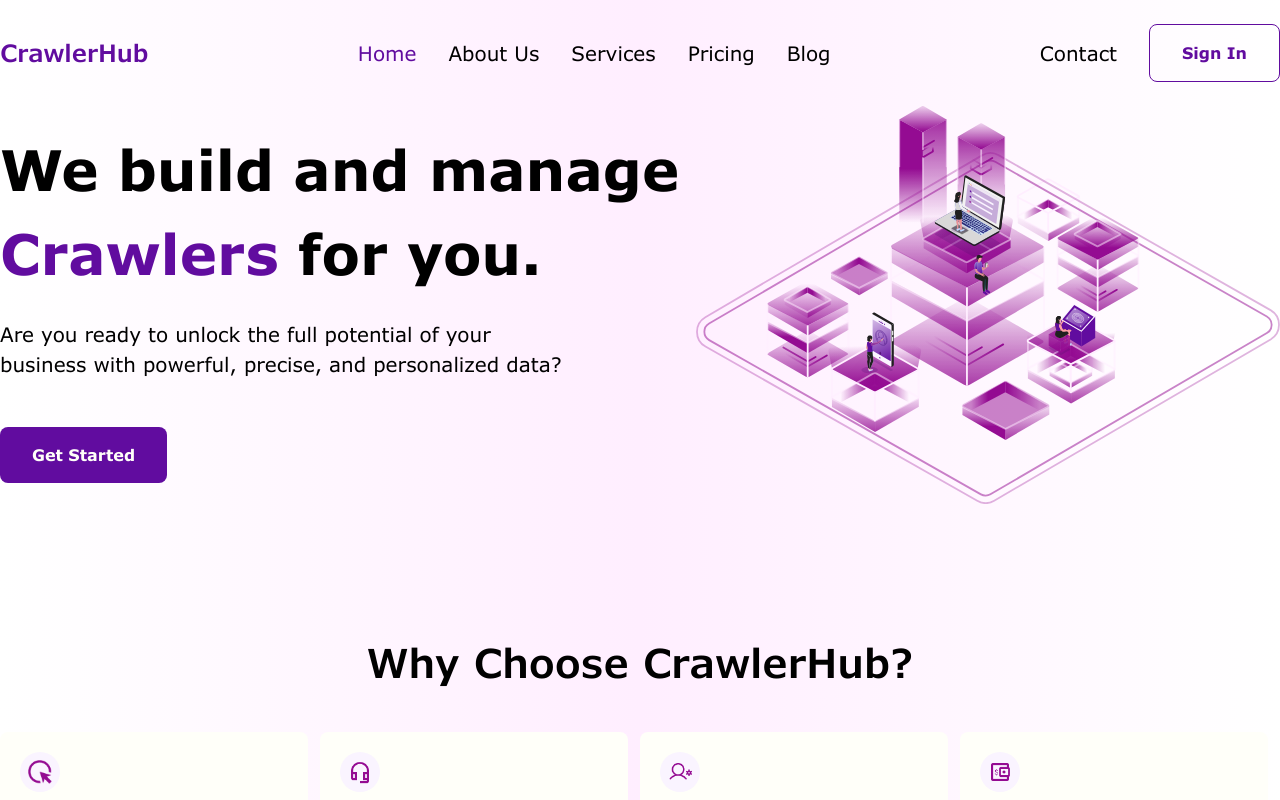
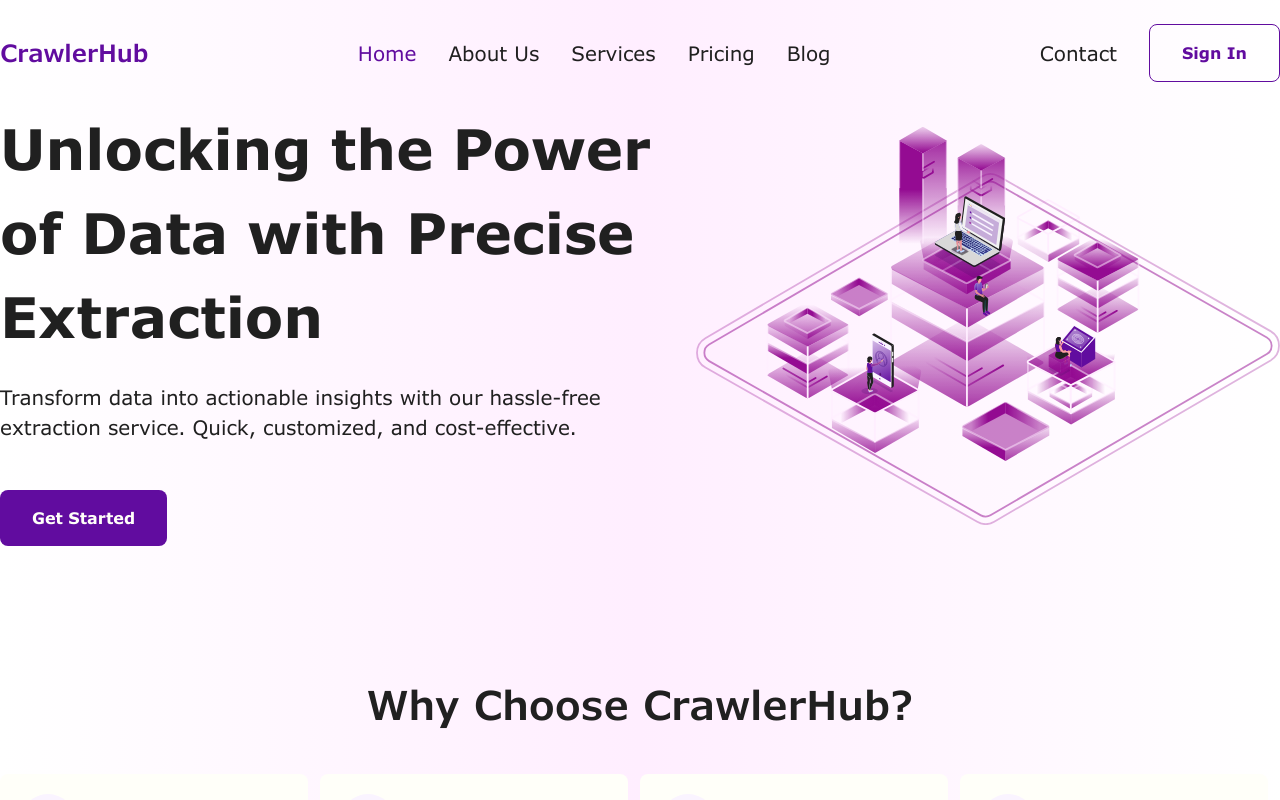
Before and after one commit to beecodeguy/crawlhub, a Next.js app: page / in a window 1280 px wide. Shown: the top 800 px of the page. Built offline with nearby package versions, Linux system fonts and the light colour scheme.

Commit message:
fix height width of icon

```diff
--- a/src/app/(webpage)/_components/ManageCrawlers.tsx
+++ b/src/app/(webpage)/_components/ManageCrawlers.tsx
@@ -9,12 +9,11 @@ const ManageCrawlers = () => {
       <div>
         <div className="flex flex-col gap-3">
           <div className="typography-h1">
-            We build and manage <span className="text-primary">Crawlers</span>{" "}
-            for you.
+            Unlocking the Power of Data with Precise Extraction
           </div>
           <span className="typography-b1">
-            Are you ready to unlock the full potential of your
-            <br /> business with powerful, precise, and personalized data?
+            Transform data into actionable insights with our hassle-free
+            extraction service. Quick, customized, and cost-effective.
           </span>
         </div>
         <Button className="mt-6">Get Started</Button>
--- a/src/app/(webpage)/layout.tsx
+++ b/src/app/(webpage)/layout.tsx
@@ -8,7 +8,7 @@ const WebPageLayout = ({
   children: React.ReactNode;
 }>) => {
   return (
-    <main className="web-page-layout bg-white">
+    <main className="web-page-layout bg-white text-black">
       <Header />
       <section>{children}</section>
       <Footer />
--- a/src/components/IconWrapper.tsx
+++ b/src/components/IconWrapper.tsx
@@ -12,9 +12,9 @@ const IconWrapper: React.FC<IProps> = ({ icon }) => {
       <Image
         src={icon}
         alt=""
-        height={24}
-        width={24}
-        style={{ minHeight: 24, minWidth: 24 }}
+        height={40}
+        width={40}
+        style={{ minHeight: 40, minWidth: 40 }}
       />
     </div>
   );
```
